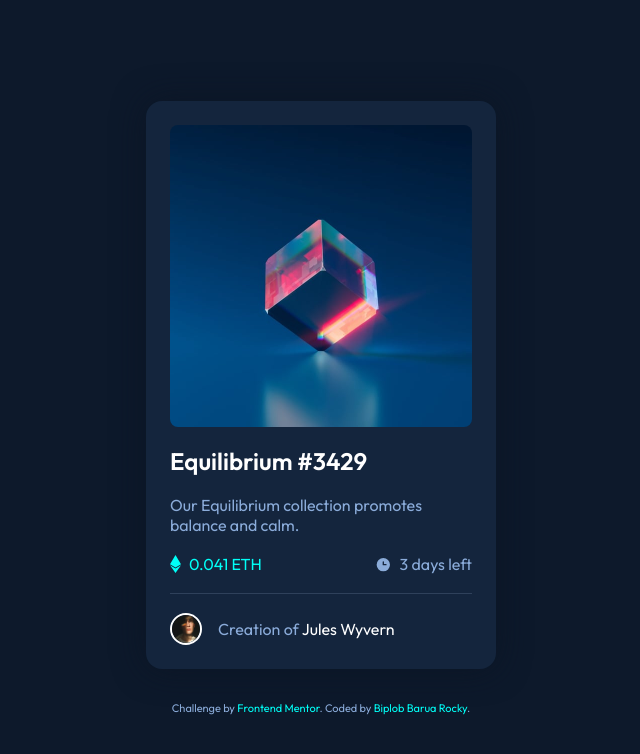
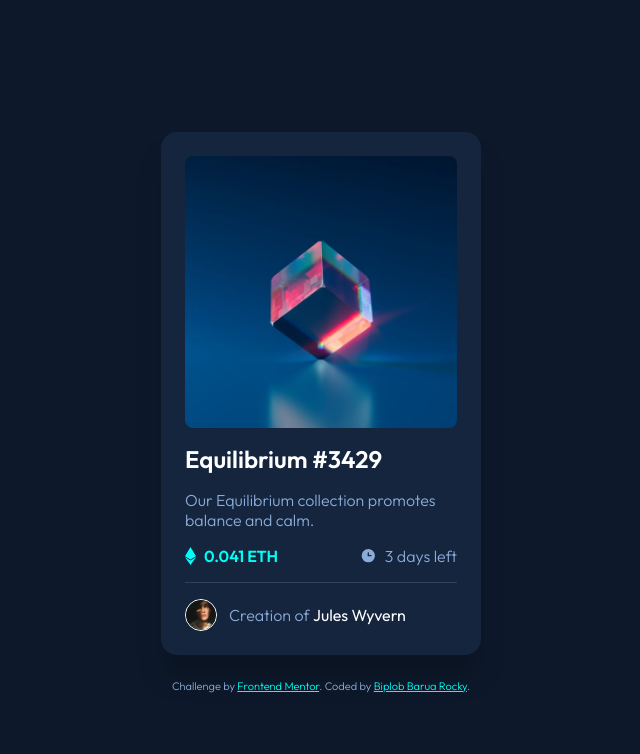
Before and after one commit to Drougnov/nft-preview-card-component-main, a plain HTML site: page index.html in a window 1280 px wide. Shown: the whole page, without its empty margins (319-959 px from the left). Drawn offline with Linux system fonts and the light colour scheme.

Commit message:
Remade the whole code

```diff
--- a/index.html
+++ b/index.html
@@ -8,33 +8,36 @@
   <title>Frontend Mentor | NFT preview card component</title>
   <style>
     .attribution { font-size: 11px; text-align: center; }
-    .attribution a { color:hsl(178, 100%, 50%);text-decoration: none; }
+    .attribution a { color:hsl(178, 100%, 50%);}
   </style>
 </head>
 <body>
-  <main id="card">
-    <section id="images">
-        <img src="./images/image-equilibrium.jpg" alt="equilibrium" id="equallibrium">
-        <div class="layer">
-          <img src="./images/icon-view.svg" alt="view" id="view">
+  <main class="card">
+    <a href="#" aria-label="equilibrium image" class="card__images">
+        <img src="./images/image-equilibrium.jpg" alt="an svg of equilibrium" id="equilibrium">
+        <div class="card__images-layer">
+          <img src="./images/icon-view.svg" alt="an icon of eye/view" id="view">
         </div>
-    </section>
-    <h2>Equilibrium #3429</h2>
+    </a>
+    <a href="#" aria-label="equilibrium title" class="card__title">
+      <h1>Equilibrium #3429</h1>
+    </a>
     <p>Our Equilibrium collection promotes balance and calm.</p>
-    <section id="time">
-        <div class="left">
-          <img src="./images/icon-ethereum.svg" alt="ethereum">
+    <div class="card__time">
+        <div href="#" aria-label="ethereum" class="card__time-left">
+          <img src="./images/icon-ethereum.svg" alt="an svg of ethereum">
           <span>0.041 ETH</span>
         </div>
-        <div class="right">
-          <img src="./images/icon-clock.svg" alt="clock">
+        <div class="card__time-right">
+          <img src="./images/icon-clock.svg" alt="an icon of clock">
           <span>3 days left</span>
         </div>
-    </section>
-    <section id="creator">
-        <img src="./images/image-avatar.png" alt="avatar">
-        <p>Creation of <span>Jules Wyvern</span></p>
-      </section>
+    </div>
+    <hr>
+    <div class="card__creator">
+        <img src="./images/image-avatar.png" alt="a guy's portrait">
+        <p>Creation of <a href="#" aria-label="Jules wyvern's profile">Jules Wyvern</a></p>
+    </div>
   </main>
   <footer class="attribution">
       Challenge by <a href="https://www.frontendmentor.io?ref=challenge" target="_blank">Frontend Mentor</a>.
--- a/style.css
+++ b/style.css
@@ -6,44 +6,38 @@
 }
 body {
   min-height: 100vh;
+  color: hsl(215, 51%, 70%);
   background: hsl(217, 54%, 11%);
+  font-size: 1rem;
+  font-family: "Outfit", sans-serif;
+  font-weight: 300;
   display: flex;
+  flex-direction: column;
   justify-content: center;
   align-items: center;
-  flex-direction: column;
-  font-family: "Outfit", sans-serif;
-  color: hsl(215, 51%, 70%);
 }
-main {
+.card {
+  max-width: 320px;
   background: hsl(216, 50%, 16%);
   padding: 1.5rem;
-  margin: 1rem;
-  margin-bottom: 2rem;
-  max-width: 350px;
+  padding-bottom: 0.5rem;
+  margin: 1.5rem;
   border-radius: 1rem;
-  font-size: 1rem;
-  box-shadow: 0 0 2rem 0 hsla(218, 52%, 9%, 0.747);
+  overflow: hidden;
+  box-shadow: 0 1.5rem 1.5rem 0 rgba(0, 0, 0, 0.2);
 }
-main h2 {
-  margin: 1.2rem 0;
-  color: hsl(0, 0%, 100%);
+.card__images {
+  display: block;
+  position: relative;
+}
+.card__images #equilibrium {
+  width: 100%;
+  height: 100%;
+  border-radius: 0.5rem;
+  vertical-align: top;
   cursor: pointer;
 }
-main h2:hover {
-  color: hsl(178, 100%, 50%);
-}
-main #images {
-  width: 100%;
-  height: 100%;
-  position: relative;
-}
-#images #equallibrium {
-  width: 100%;
-  cursor: pointer;
-  border-radius: 0.5rem;
-  vertical-align: top;
-}
-#images .layer {
+.card__images-layer {
   position: absolute;
   display: flex;
   justify-content: center;
@@ -55,49 +49,73 @@ main #images {
   background-color: transparent;
   border-radius: 0.5rem;
   cursor: pointer;
+  transition: all 0.3s ease-in-out;
 }
-#view {
-  width: 3rem;
-  visibility: hidden;
+.card__images-layer #view {
+  opacity: 0;
+  transition: all 0.3s linear;
 }
-#card #images:hover .layer {
-  background: hsla(178, 100%, 50%, 0.418);
+.card__images:hover .card__images-layer {
+  background: hsla(178, 100%, 50%, 0.4);
 }
-#card #images:hover #view {
-  visibility: visible;
+.card__images:hover #view {
+  opacity: 1;
 }
-#time {
+.card__title {
+  text-decoration: none;
+}
+.card__title h1 {
+  width: max-content;
+  color: hsl(0, 0%, 100%);
+  font-size: 1.5rem;
+  margin: 1rem 0;
+  cursor: pointer;
+}
+.card h1:hover {
+  color: hsl(178, 100%, 50%);
+}
+.card__time {
   display: flex;
   align-items: center;
-  margin: 1.2rem 0;
   justify-content: space-between;
+  margin: 1rem 0;
 }
-.left,
-.right {
+.card__time-left,
+.card__time-right {
   display: flex;
   align-items: center;
   gap: 0.5rem;
 }
-.left span {
+.card__time-left span {
+  color: hsl(178, 100%, 50%);
+  font-weight: 700;
+}
+.card hr {
+  display: block;
+  border: none;
+  height: 1px;
+  background: hsl(215, 32%, 27%);
+}
+.card__creator {
+  display: flex;
+  align-items: center;
+  gap: 0.75rem;
+  margin: 1rem 0;
+}
+.card__creator img {
+  max-width: 2rem;
+  border: 1px solid hsl(0, 0%, 100%);
+  border-radius: 50%;
+}
+.card__creator p a {
+  color: hsl(0, 0%, 100%);
+  text-decoration: none;
+  font-weight: 400;
+}
+.card__creator p a:hover {
   color: hsl(178, 100%, 50%);
 }
-#creator {
-  display: flex;
-  align-items: center;
-  gap: 1rem;
-  border-top: 1px solid hsl(215, 32%, 27%);
-  padding-top: 1.2rem;
+footer a:hover {
+  text-decoration: none;
+  color: white;
 }
-#creator > img {
-  max-width: 2rem;
-  border: 2px solid hsl(0, 0%, 100%);
-  border-radius: 50%;
-  cursor: pointer;
-}
-#creator p span {
-  color: hsl(0, 0%, 100%);
-  cursor: pointer;
-}
-#creator p span:hover {
-  color: hsl(178, 100%, 50%);
-}
```
